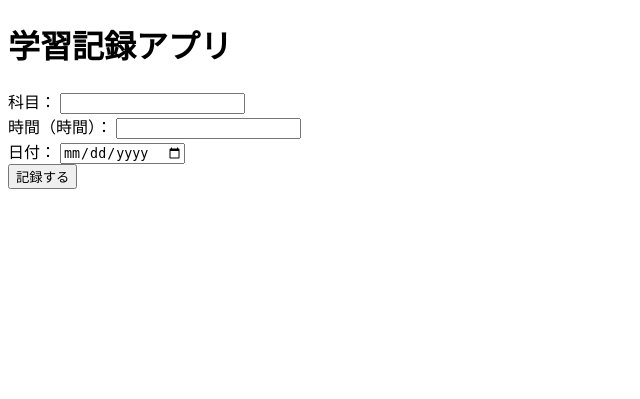
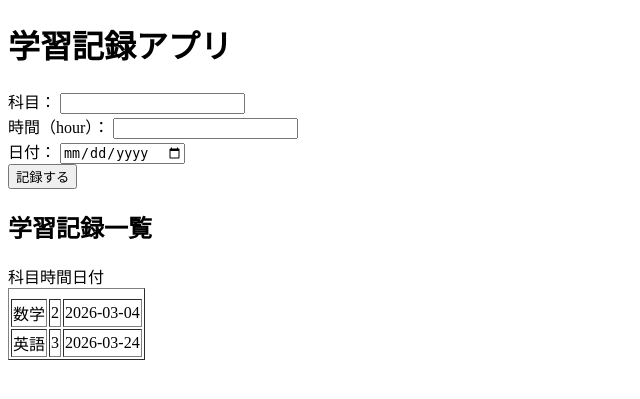
Before and after one commit to kmochi-05/study-app, a Flask app: page / in a window 1280 px wide. Shown: the top 399 px of the page, without its empty margins (0-640 px from the left). Run offline with Flask 3, Linux system fonts and the light colour scheme; data comes from the database, SQL or seed files in the repository; both versions use the stored data as it was after the commit.

Commit message:
学習記録の一覧表示機能を追加

```diff
--- a/app.py
+++ b/app.py
@@ -1,11 +1,19 @@
-from flask import Flask, render_template, request, redirect
+from flask import Flask, render_template, request, redirect, url_for
 import sqlite3
 
 app = Flask(__name__)
 
 @app.route("/")
 def home():
-    return render_template("index.html")
+    conn = sqlite3.connect("study.db")
+    c = conn.cursor()
+
+    c.execute("SELECT subject, time, date FROM records")
+    records = c.fetchall()
+
+    conn.close()
+
+    return render_template("index.html", records=records)
 
 @app.route("/add", methods=["POST"])
 def add():
@@ -22,7 +30,7 @@ def add():
     conn.commit()
     conn.close()
 
-    return redirect("/")
+    return redirect(url_for("home"))
 
 
 def init_db():
--- a/templates/index.html
+++ b/templates/index.html
@@ -10,7 +10,7 @@
         <label>科目：</label>
         <input type="text" name="subject"><br>
 
-        <label>時間（時間）：</label>
+        <label>時間（hour）：</label>
         <input type="number" name="time"><br>
 
         <label>日付：</label>
@@ -18,5 +18,22 @@
 
         <button type="submit">記録する</button>
         </form>
+
+        <h2>学習記録一覧</h2>
+
+        <table border="1">
+            <tr>
+                <tr>科目</tr>
+                <tr>時間</tr>
+                <tr>日付</tr>
+            </tr>
+            {% for record in records %}
+            <tr>
+                <td>{{ record[0] }}</td>
+                <td>{{ record[1] }}</td>
+                <td>{{ record[2] }}</td>
+            </tr>
+            {% endfor %}
+        </table>
 </body>
 </html>
--- a/手順.txt
+++ b/手順.txt
@@ -1,3 +1,5 @@
+フォルダ名　study-app（ローカルディスク上にある）
+
 学習記録アプリ
 
 １.見た目を作る★
```
Also changed, not shown: study.db (added).
